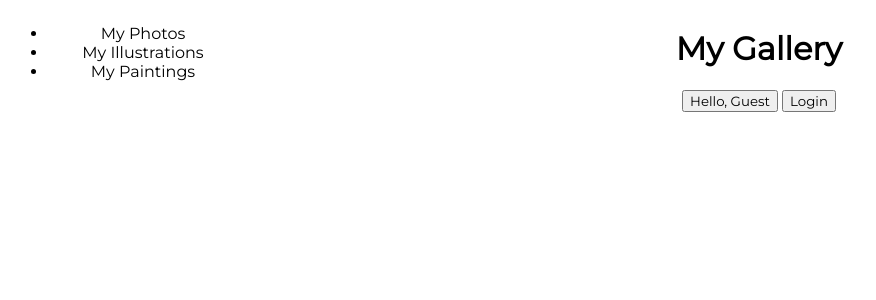
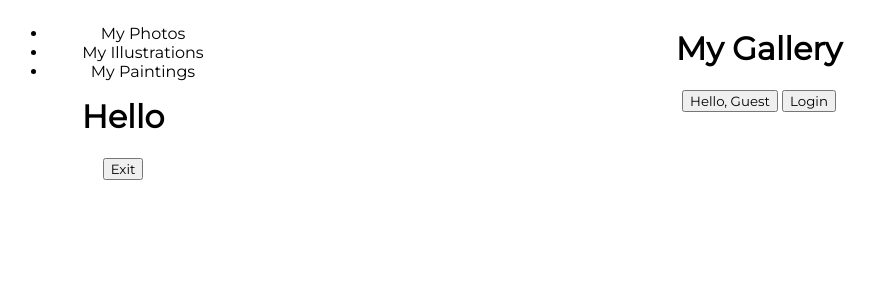
Before and after one commit to digimori/reactCI, a React (Vite) app: page / in a window 1280 px wide. Shown: the top 300 px of the page, without its empty margins (0-876 px from the left). Built offline with nearby package versions, Linux system fonts and the light colour scheme.

Commit message:
Add StatefulGreeting - setState added to button and h1 to test.

```diff
--- a/src/App.jsx
+++ b/src/App.jsx
@@ -3,6 +3,7 @@ import css from './App.module.css';
 import FunctionalGreeting from './components/FunctionalGreeting'
 import Sidebar from './components/Sidebar';
 import Navbar from './components/Navbar';
+import StatefulGreeting from './components/StatefulGreeting';
 
 
 function App() {
@@ -11,6 +12,7 @@ function App() {
       <div className={css.App}>
         <Sidebar />
         <Navbar />
+        <StatefulGreeting greeting="Yellow!" />
         {/*<FunctionalGreeting greeting="Heeeeey" name="Cee" age="31" />*/}
 
       </div>
--- /dev/null
+++ b/src/components/StatefulGreeting.jsx
@@ -0,0 +1,29 @@
+import React, { component } from 'react'
+
+class StatefulGreeting extends React.Component {
+    constructor(props) {
+        super(props);
+        this.state = {
+            introduction: 'Hello',
+            buttonText: 'Exit'
+        }
+    }
+
+    handleClick() {
+        this.setState({
+            introduction: "Goodbye!",
+            buttonText: "Enter",
+        })
+    }
+
+    render() {
+        return (
+            <div>
+                <h1>{this.state.introduction}</h1>
+                <button onClick={() => this.handleClick()}>{this.state.buttonText}</button>
+            </div>
+        )
+    }
+}
+
+export default StatefulGreeting
```
